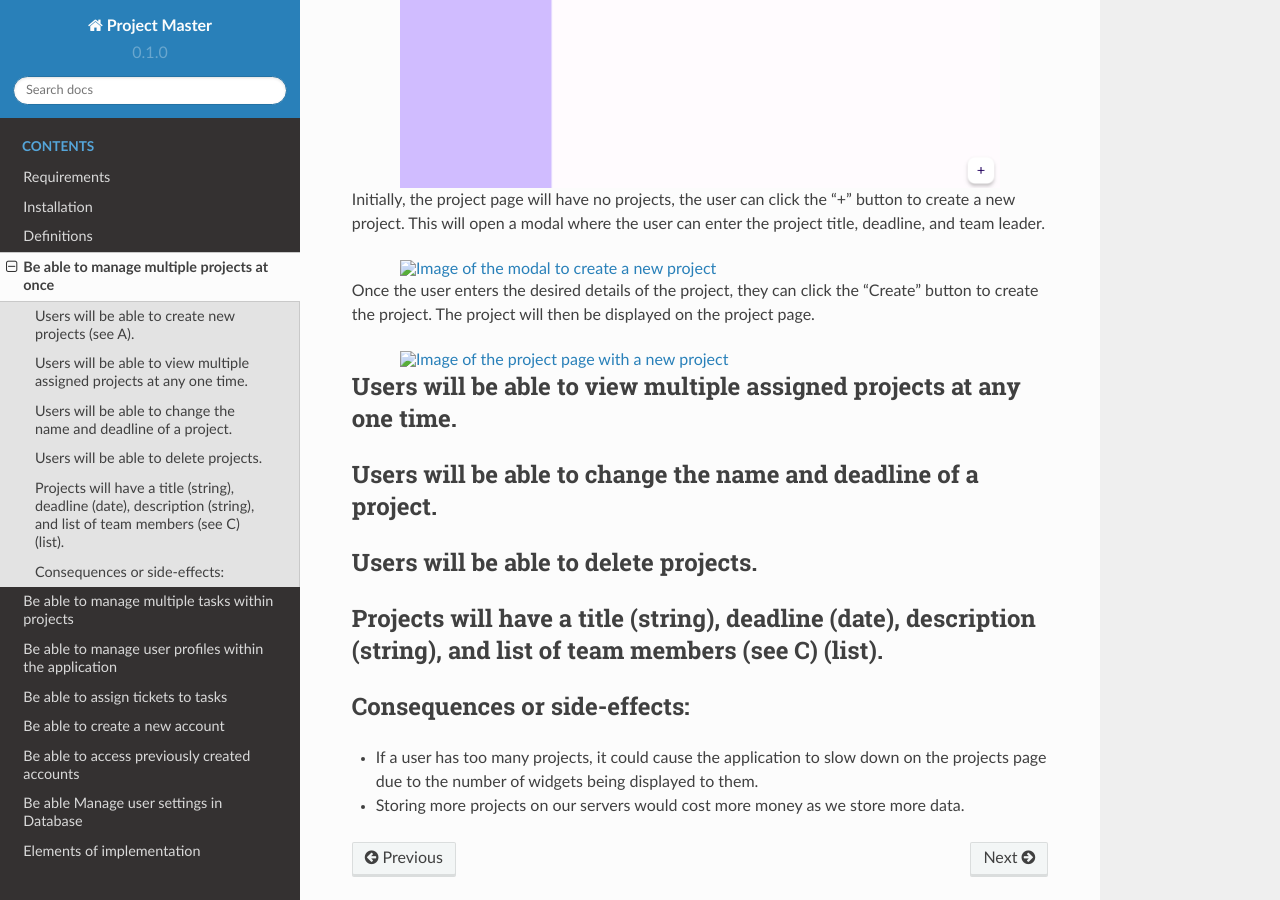
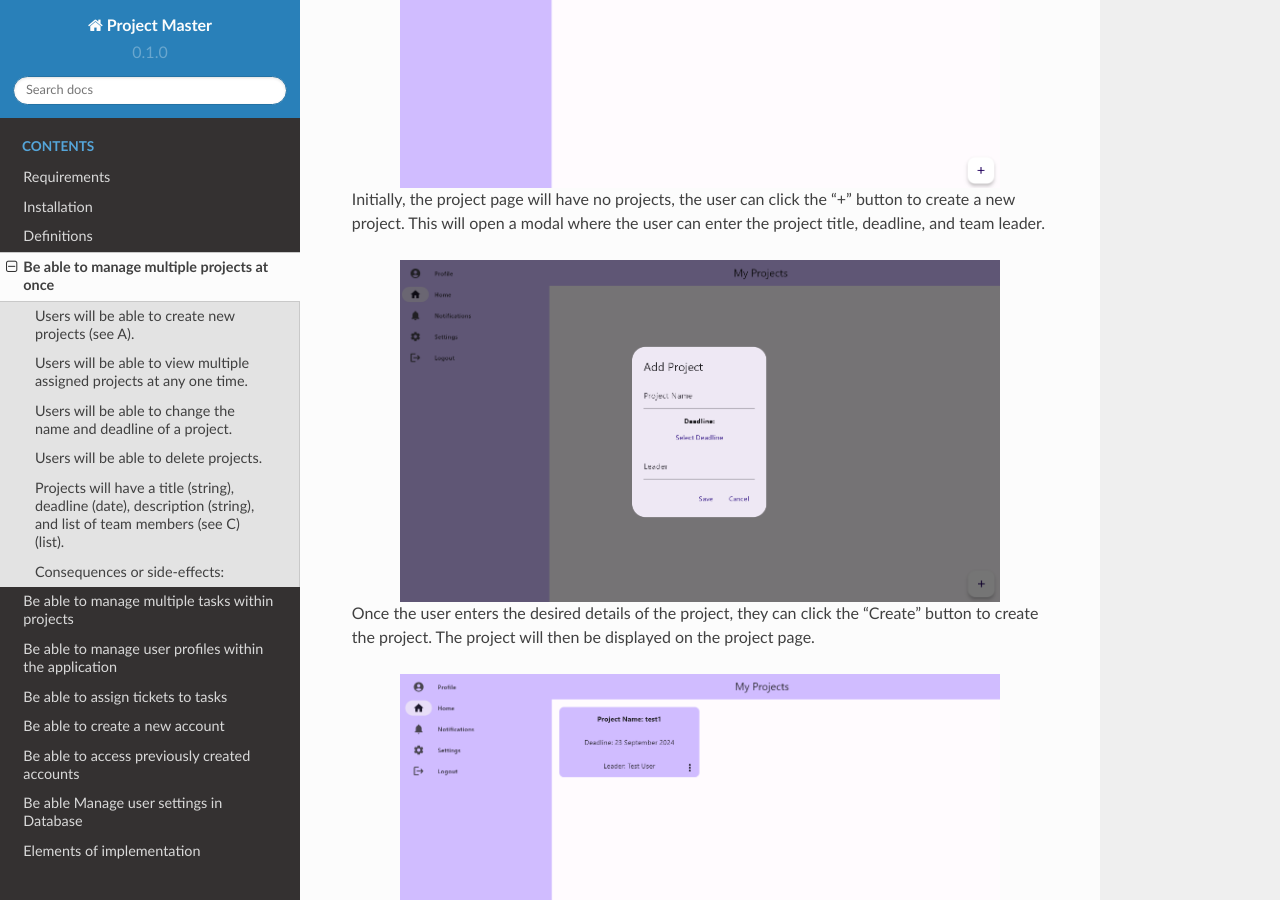
Before and after one commit to setap5d/rtd, a Sphinx documentation site: the page built from docs/source/Usage/req1.rst, in a window 1280 px wide and 900 px high, scrolled down 370 px. Built offline with Sphinx 7.4.7 and the Read the Docs theme 2.0.0, drawn with Linux system fonts in a browser that asks for light colours.

Commit message:
test3 fix1

```diff
--- a/docs/source/Usage/req1.rst
+++ b/docs/source/Usage/req1.rst
@@ -12,14 +12,14 @@ Users will be able to create new projects (see A).
 Initially, the project page will have no projects, the user can click the "+" button to create a new project.
 This will open a modal where the user can enter the project title, deadline, and team leader.
 
-.. image:: ./images/req1/sec1/image2.png
+.. image:: ../images/req1/sec1/image2.png
     :width: 600px
     :align: center
     :alt: Image of the modal to create a new project
 
 Once the user enters the desired details of the project, they can click the "Create" button to create the project. The project will then be displayed on the project page.
 
-.. image:: ./images/req1/sec1/image3.png
+.. image:: ../images/req1/sec1/image3.png
     :width: 600px
     :align: center
     :alt: Image of the project page with a new project
```
